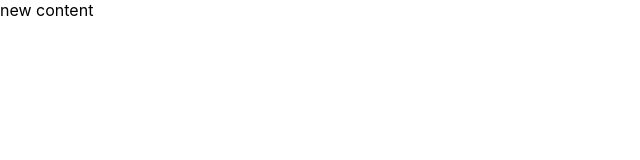
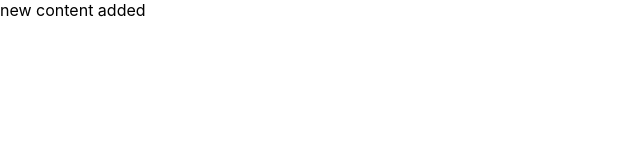
Before and after one commit to Ghullam-Murtaza/e-commerce, a React (Create React App) app: page / in a window 1280 px wide. Shown: the top 160 px of the page, without its empty margins (0-640 px from the left). Built offline with nearby package versions, Linux system fonts and the light colour scheme.

Commit message:
updated app.js

```diff
--- a/src/App.js
+++ b/src/App.js
@@ -4,7 +4,7 @@ function App() {
   return (
     <div className="">
       <header className="">
-        new content
+        new content added
 
       </header>
     </div>
```
